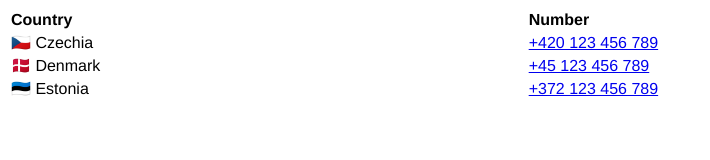
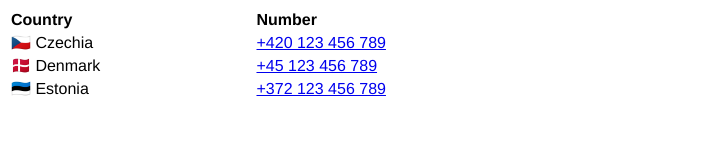
Before and after one commit to kober32/kober32.github.io, a plain HTML site: page demo.html in a window 1280 px wide. Shown: the whole page, without its empty margins (0-710 px from the left). Drawn offline with Linux system fonts and the light colour scheme.

Commit message:
Update demo.html

```diff
--- a/demo.html
+++ b/demo.html
@@ -1,3 +1,4 @@
+<body style="width: 600px">
 	<div style="font-family: helvetica;">
 		<table width="100%">
 			<tr>
@@ -14,3 +15,4 @@
 			</tr>
 		</table>
 </div>
+</body>
```
Lines whose indentation alone changed are shown as unchanged.
